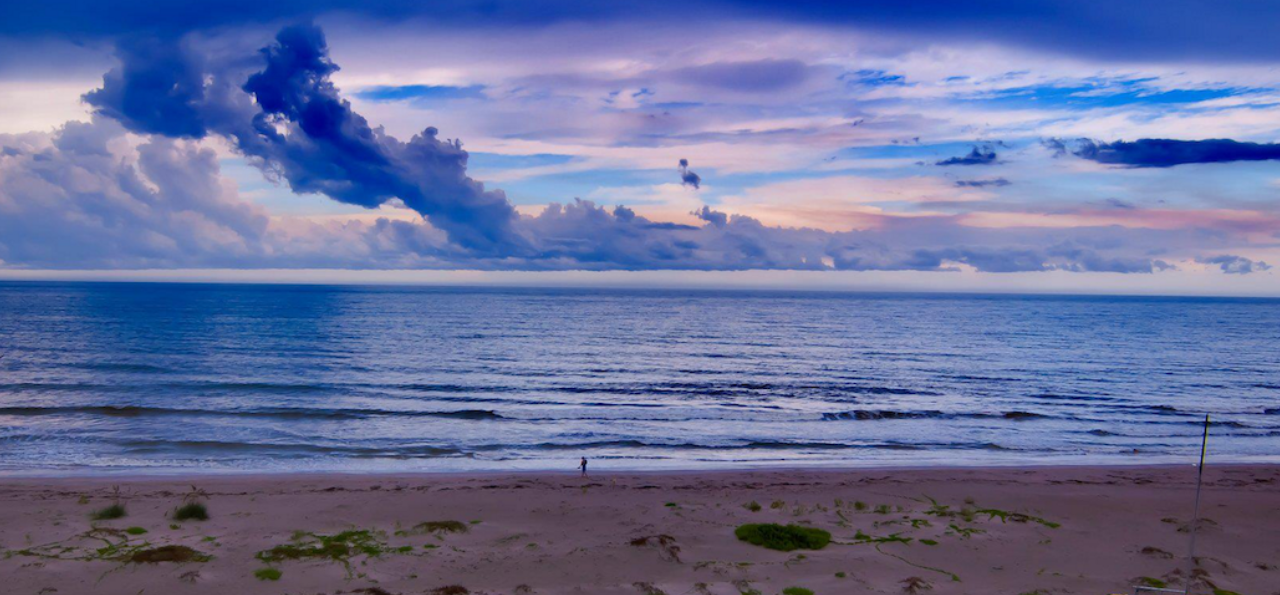
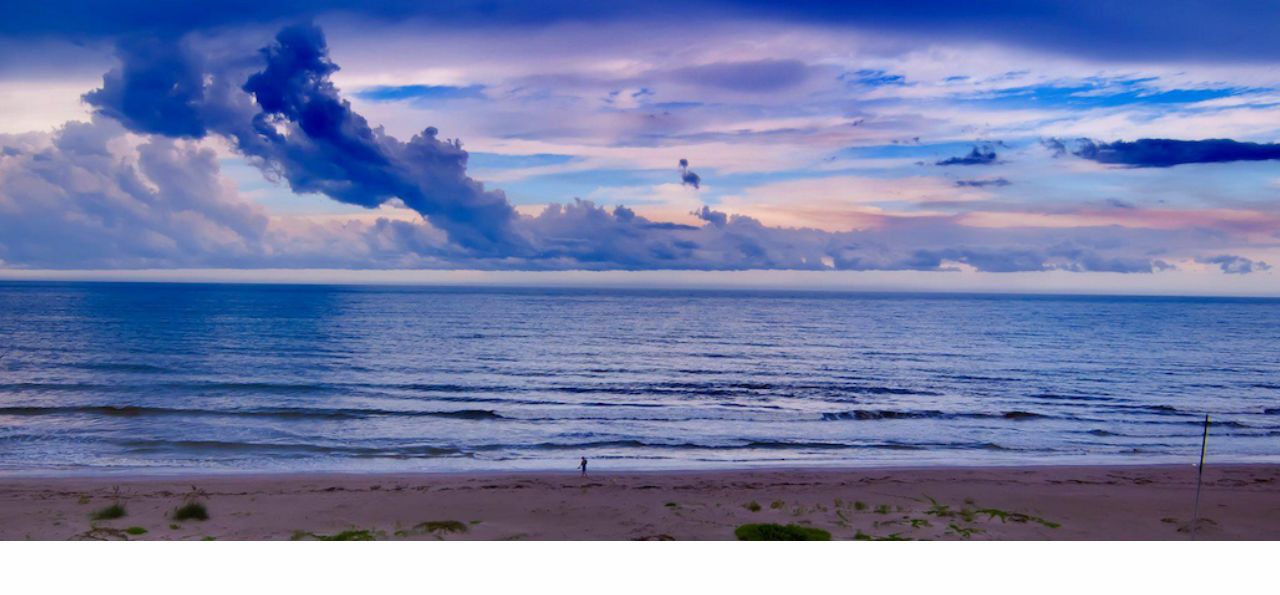
Before and after one commit to swanie21/kswanson.github.io, a plain HTML site: page index.html in a window 1280 px wide. Shown: the part 167-762 px from the top of the page. Drawn offline with Linux system fonts and the light colour scheme; a web font is replaced by a local one.

Commit message:
fix height

```diff
--- a/styles/partials/_animated-intro.scss
+++ b/styles/partials/_animated-intro.scss
@@ -1,6 +1,6 @@
 #introduction {
   display: flex;
-  height: 640px;
+  height: 400px;
   position: relative;
   width: 100%;
 }
```
Also changed, not shown: styles/main.css.
